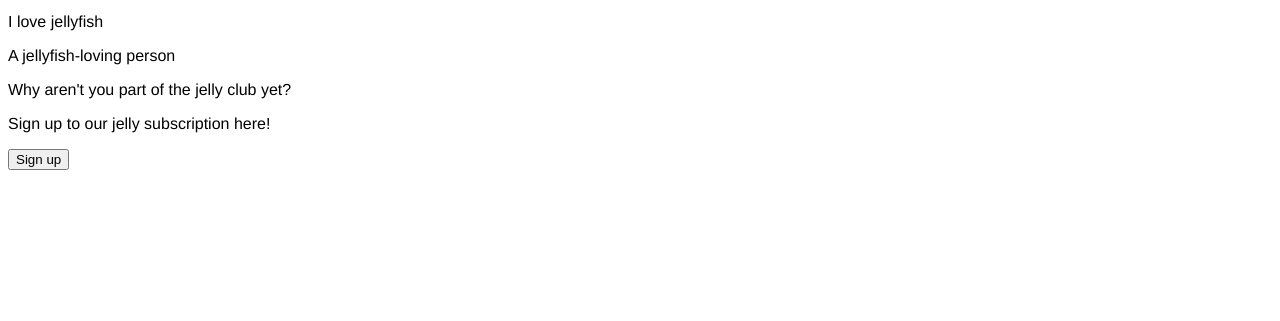
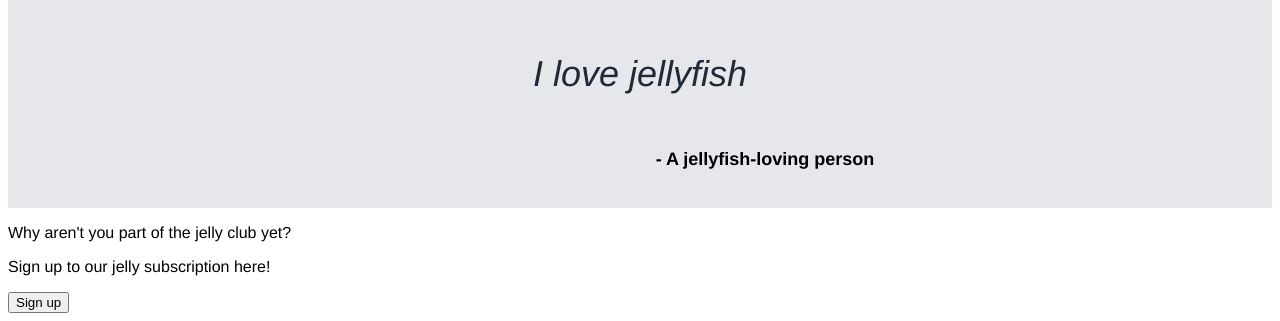
Before and after one commit to SourMicrowave/landing-page, a plain HTML site: page index.html in a window 1280 px wide. Shown: the part 931-1252 px from the top of the page. Before the commit the page ends 1109 px from the top, so only its background shows below. Drawn offline with Linux system fonts and the light colour scheme.

Commit message:
add style to content box 3

```diff
--- a/index.html
+++ b/index.html
@@ -53,7 +53,7 @@
 
   <div class="content-box-3">
     <p class="jelly-quote">I love jellyfish</p>
-    <p class="quote-person">A jellyfish-loving person</p>
+    <p class="quote-person">- A jellyfish-loving person</p>
   </div>
 
   <div class="content-box-4">
--- a/style.css
+++ b/style.css
@@ -136,3 +136,26 @@ body {
   border-color: #3882F6;
   border-radius: 10px;
 }
+
+/* content-box-3 */
+
+.content-box-3 {
+  background-color: #E5E7EB;
+  display: flex;
+  flex-direction: column;
+  align-items: center;
+  padding: 20px;
+}
+
+.jelly-quote {
+  font-size: 36px;
+  font-style: italic;
+  color: #1F2937;
+  font-weight: 200;
+}
+
+.quote-person {
+  font-size: 18px;
+  font-weight: 800;
+  margin-left: 250px;
+}
```
